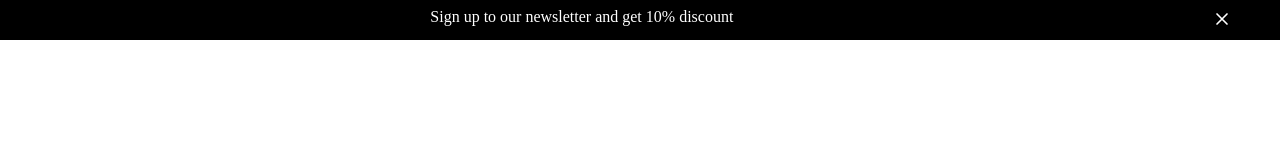
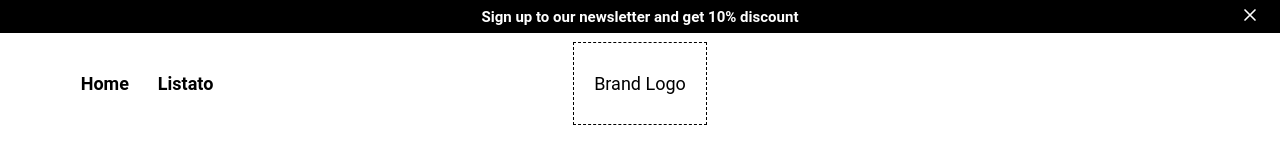
Before and after one commit to christian0297/openmind-project, a plain HTML site: page index.html in a window 1280 px wide. Drawn offline with Linux system fonts and the light colour scheme.

Commit message:
added navbar

```diff
--- a/index.html
+++ b/index.html
@@ -9,18 +9,52 @@
 </head>
 <body>
     <header>
+
         <div class="banner">
-            <div class="banner-content">
-                <div class="banner-text">
+            <span class="banner-text">
                 Sign up to our newsletter and get 10% discount
-                </div>
+            </span>
             <button class="banner-close" type="button">
                 <svg xmlns="http://www.w3.org/2000/svg" class="h-6 w-6" fill="none" viewBox="0 0 24 24" stroke="currentColor" stroke-width="2">
                     <path stroke-linecap="round" stroke-linejoin="round" d="M6 18L18 6M6 6l12 12" />
                 </svg>
             </button>
         </div>
+
+
+        <div class="container-navbar">
+            <nav>
+                <ul>
+                    <li>
+                        <a href="#" class="nav-home">
+                            <span>Home</span>
+                            <svg xmlns="http://www.w3.org/2000/svg" class="h-6 w-6" fill="none" viewBox="0 0 24 24" stroke="currentColor" stroke-width="2">
+                                <path stroke-linecap="round" stroke-linejoin="round" d="M3 12l2-2m0 0l7-7 7 7M5 10v10a1 1 0 001 1h3m10-11l2 2m-2-2v10a1 1 0 01-1 1h-3m-6 0a1 1 0 001-1v-4a1 1 0 011-1h2a1 1 0 011 1v4a1 1 0 001 1m-6 0h6" />
+                            </svg>
+                        </a>
+                    </li>
+                    <li>
+                        <a href="#" class="nav-listing">
+                            <span>Listato</span>
+                            <svg xmlns="http://www.w3.org/2000/svg" class="h-6 w-6" fill="none" viewBox="0 0 24 24" stroke="currentColor" stroke-width="2">
+                                <path stroke-linecap="round" stroke-linejoin="round" d="M4 6a2 2 0 012-2h2a2 2 0 012 2v2a2 2 0 01-2 2H6a2 2 0 01-2-2V6zM14 6a2 2 0 012-2h2a2 2 0 012 2v2a2 2 0 01-2 2h-2a2 2 0 01-2-2V6zM4 16a2 2 0 012-2h2a2 2 0 012 2v2a2 2 0 01-2 2H6a2 2 0 01-2-2v-2zM14 16a2 2 0 012-2h2a2 2 0 012 2v2a2 2 0 01-2 2h-2a2 2 0 01-2-2v-2z" />
+                            </svg>
+                        </a>
+                    </li>
+                </ul>
+            </nav>
+
+            <div class="logo-container">
+                <a href="index.html">
+                    <div class="logo">
+                        Brand Logo
                     </div>
+                </a>
+            </div>
+
+
+        </div>
+
     </header>
     <script src="app.js"></script>
 </body>
--- a/style.css
+++ b/style.css
@@ -1,5 +1,7 @@
 html{
     box-sizing: border-box;
+    font-size: 10px;
+    Font-family: Roboto;
 }
 
 *,
@@ -12,16 +14,23 @@ body{
     margin: 0;
 }
 
-.banner-content{
+/*----------Banner------------*/
+
+.banner{
+    background-color: #000;
+    display: grid;
+    grid-template-columns: 10fr 0.5fr;
+    align-items: center;
+
+}
+
+.banner-text{
     padding: 8px 0 7px 0;
-    background-color: #000;
+    font-size: 1.5rem;
     color: #fff;
     text-align: center;
-    display: grid;
-    grid-template-columns: 10fr 1fr;
-  /* position: relative;
-  */
-
+    font-weight: 700;
+    padding-left: 5%;
 }
 
 .banner-close{
@@ -29,12 +38,93 @@ body{
     border:none;
     cursor: pointer;
     color: #fff;
- /*   position: absolute;
-    top: 50%;
-    right: 16px;
-    transform: translateY(-50%);*/
 }
 
 .banner-close svg{
-    width: 20px;
+    width: 2rem;
 }
+
+/*----------Navbar------------*/
+
+.container-navbar{
+    height: 10rem;
+    display: grid;
+    grid-template-columns: 1fr 1fr 1fr;
+    align-items: center;
+}
+
+.container-navbar svg{
+    display: none;
+}
+
+ul{
+    display: grid;
+    grid-template-columns: 2fr 1fr 3fr;
+    justify-items: end;
+    gap: 2rem;
+}
+
+nav ul {
+	margin: 0;
+	padding: 0;
+	list-style-type: none;
+}
+
+nav li {
+	display: inline-block;
+
+}
+
+.nav-home, .nav-listing{
+    text-decoration: none;
+    color: #000;
+    font-weight: 700;
+    font-size: 1.8rem;
+}
+
+
+.logo-container{
+    margin: 0 auto;
+}
+
+.logo-container a{
+    text-decoration: none;
+}
+
+.logo{
+    border: 1px solid #000;
+    border-style: dashed;
+    padding: 3rem 2rem;
+    color: #000;
+    text-align: center;
+    font-weight: 400;
+    font-size: 1.8rem;
+}
+
+
+@media only screen and (max-width : 767px) {
+
+    .container-navbar{
+        height: 6.5rem;
+    }
+
+    .container-navbar svg{
+        display: inline-block;
+        width: 2rem;
+    }
+
+    .nav-home span, .nav-listing span{
+        display: none;
+    }
+
+    .logo{
+        padding: 2.1rem 2rem;
+    }
+}
+
+@media only screen and (max-width : 385px) {
+
+    .logo{
+        padding: 1rem 2rem;
+    }
+}
```
Lines whose indentation alone changed are shown as unchanged.
